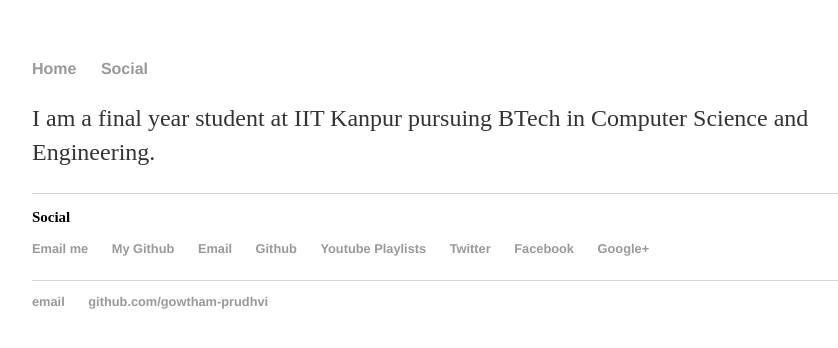
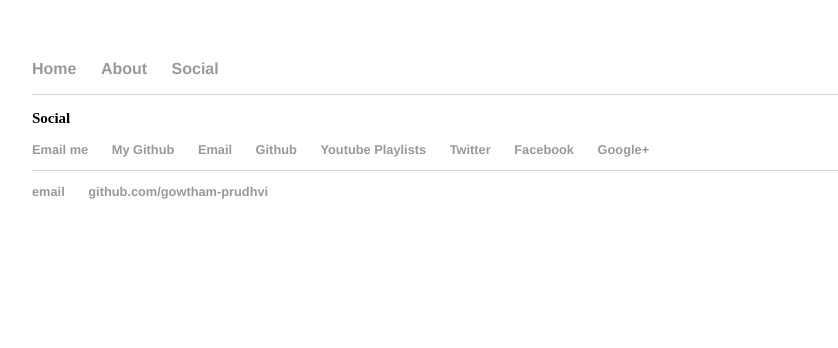
Before and after one commit to gowthamvadisetti/gowtham-prudhvi.github.io, a Jekyll site: the page built from social/index.html, in a window 1280 px wide. Shown: the top 348 px of the page, without its empty margins (160-998 px from the left). Built offline with Jekyll 4.4.1, drawn with Linux system fonts in a browser that asks for light colours.

Commit message:
fix social

```diff
--- a/_layouts/default.html
+++ b/_layouts/default.html
@@ -9,7 +9,8 @@
 			<nav>
 	    		<ul>
 	        		<li><a href="/">Home</a></li>
-		        	<li><a href="/about">Social</a></li>
+		        	<li><a href="/about">About</a></li>
+		        	<li><a href="/social">Social</a></li>
 	        		<!-- <li><a href="/cv.pdf">CV</a></li> -->
 	    		</ul>
 			</nav>
--- a/social/index.html
+++ b/social/index.html
@@ -3,9 +3,6 @@ layout: default
 title: Social
 ---
 <div class="blurb">
-	<p>
-		I am a final year student at IIT Kanpur pursuing BTech in Computer Science and Engineering.<br>
-		<!-- <a href="/cv.pdf">Here is my cv...</a> -->
 		<footer>
  	<h3>Social</h3>
       		<ul>
@@ -19,5 +16,4 @@ title: Social
 
   			</ul>
   		</footer>
-	</p>
 </div><!-- /.blurb -->
```
